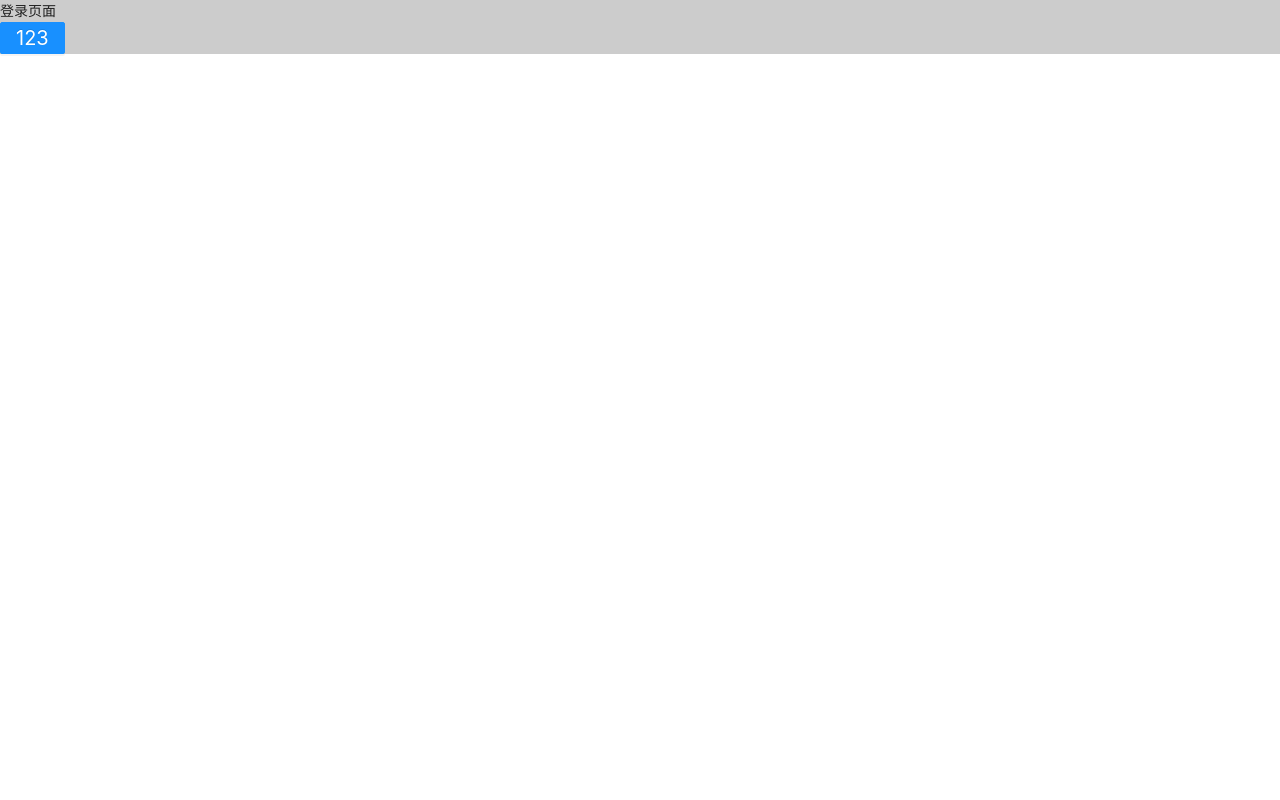
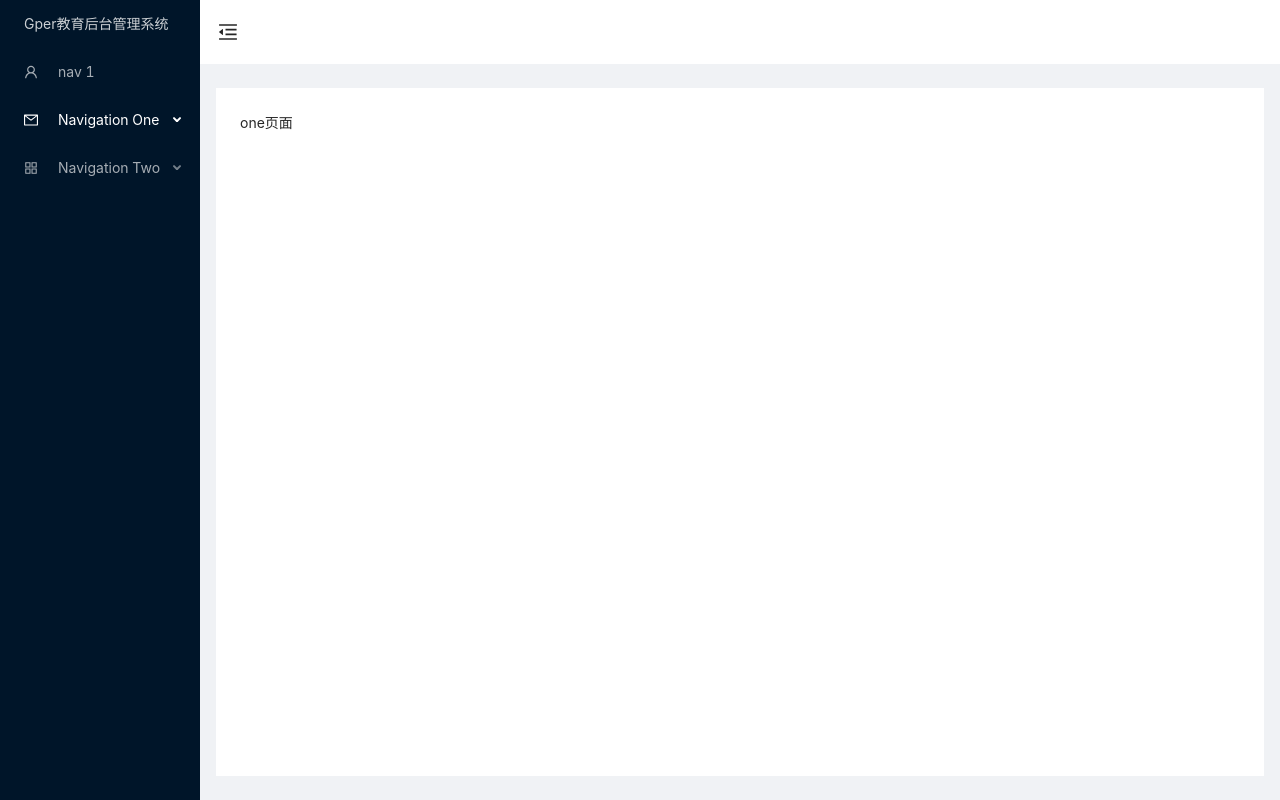
Before and after one commit to gitrty/myReact-Admin, a React app: page /one in a window 1280 px wide. Built offline with nearby package versions, Linux system fonts and the light colour scheme.

Commit message:
完成左侧导航栏架构及路由

```diff
--- a/public/index.html
+++ b/public/index.html
@@ -24,7 +24,7 @@
       work correctly both with client-side routing and a non-root public URL.
       Learn how to configure a non-root public URL by running `npm run build`.
     -->
-    <title>React App</title>
+    <title>Vue App</title>
   </head>
   <body>
     <noscript>You need to enable JavaScript to run this app.</noscript>
--- a/src/App.js
+++ b/src/App.js
@@ -20,7 +20,7 @@ import Index from './components/index/index'
 class App extends React.Component {
 
   state = {
-    isLogin: false
+    isLogin: true
   }
 
   componentDidMount() {
--- a/src/assets/css/base.css
+++ b/src/assets/css/base.css
@@ -115,3 +115,10 @@ em {
 .f16 {
   font-size: 16px;
 }
+
+body,#root{
+  height: 100%;
+}
+.App{
+  height: 100%;
+}
--- /dev/null
+++ b/src/assets/css/index.less
@@ -0,0 +1,46 @@
+#components-layout-demo-custom-trigger .trigger {
+  font-size  : 18px;
+  line-height: 64px;
+  padding    : 0 24px;
+  cursor     : pointer;
+  transition : color 0.3s;
+}
+
+#components-layout-demo-custom-trigger .trigger:hover {
+  color: #1890ff;
+}
+
+#components-layout-demo-custom-trigger .logo {
+  height    : 32px;
+  background: rgba(255, 255, 255, 0.2);
+  margin    : 16px;
+}
+
+.site-layout .site-layout-background {
+  background: #fff;
+}
+
+.title {
+  width           : 200px;
+  height          : 40px;
+  margin          : 18px auto;
+  line-height     : 40px;
+  text-align      : center;
+  background-color: #334454;
+  font-size       : 16px;
+  color           : #fff;
+  transition      : all .4s;
+}
+
+.layout-diy {
+  height: 100%;
+}
+
+.logoImg {
+  width : 20px;
+  height: 20px;
+}
+
+.menu-item-txt{
+  margin-left: 6px;
+}
--- a/src/components/index/index.jsx
+++ b/src/components/index/index.jsx
@@ -1,23 +1,113 @@
 import React, { Component } from 'react'
-import { BrowserRouter as Router, Route, Link } from 'react-router-dom'
+import { BrowserRouter as Router, Route, Link, Redirect } from 'react-router-dom'
+import { Layout, Menu } from 'antd';
+import {
+    MenuUnfoldOutlined,
+    MenuFoldOutlined,
+    UserOutlined,
+    MailOutlined,
+    AppstoreOutlined,
+} from '@ant-design/icons';
 
+// 本页面css
+import '@/assets/css/index.less'
 
+// 路由组件
 import One from './one'
 import Two from './two'
 
-export default class Index extends Component {
+const { SubMenu } = Menu;
+
+const { Header, Sider, Content } = Layout;
+
+export default class SiderDemo extends Component {
+    state = {
+        collapsed: false,
+    };
+
+    toggle = () => {
+        this.setState({
+            collapsed: !this.state.collapsed,
+        });
+    };
 
     render() {
+
         return (
             <Router>
-                <ul>
-                    <li><Link to='/one'>toOne</Link> </li>
-                    <li><Link to='/two'>toTwo</Link> </li>
-                </ul>
-                <hr />
-                <Route path='/one' component={One}></Route>
-                <Route path='/two' component={Two}></Route>
+                <Layout className="layout-diy">
+                    <Sider trigger={null} collapsible collapsed={this.state.collapsed} >
+                        <Menu theme="dark" mode="inline" defaultSelectedKeys={['1']} >
+                            <Menu.Item key="0" disabled='true' title="Gper" style={{ 'cursor': 'pointer' }}>
+                                <span style={{ color: '#fff' }}>{this.state.collapsed ? '' : 'Gper教育后台管理系统'}</span>
+                            </Menu.Item>
+                            {/* 导航1 */}
+                            <Menu.Item key="777">
+                                <Link to='/one'>
+                                    <UserOutlined />
+                                    <span className="menu-item-txt">nav 1</span>
+                                </Link>
+                            </Menu.Item>
+                            {/* 导航2 */}
+                            <SubMenu
+                                key="sub1"
+                                title={
+                                    <span>
+                                        <MailOutlined />
+                                        <span>Navigation One</span>
+                                    </span>
+                                }
+                            >
+                                <Menu.Item key="1"><Link to='/one'>去one页面</Link></Menu.Item>
+                                <Menu.Item key="2"><Link to='/two'>去two页面</Link></Menu.Item>
+                                <Menu.Item key="3">Option 3</Menu.Item>
+                                <Menu.Item key="4">Option 4</Menu.Item>
+                            </SubMenu>
+                            {/* 导航3 */}
+                            <SubMenu
+                                key="sub2"
+                                title={
+                                    <span>
+                                        <AppstoreOutlined />
+                                        <span>Navigation Two</span>
+                                    </span>
+                                }
+                            >
+                                <Menu.Item key="5">Option 5</Menu.Item>
+                                <Menu.Item key="6">Option 6</Menu.Item>
+                                <SubMenu key="sub3" title="Submenu">
+                                    <Menu.Item key="7">Option 7</Menu.Item>
+                                    <Menu.Item key="8">Option 8</Menu.Item>
+                                </SubMenu>
+                            </SubMenu>
+                        </Menu>
+                    </Sider>
+                    <Layout className="site-layout">
+                        <Header className="site-layout-background" style={{ paddingLeft: '18px', fontSize: '20px' }}>
+                            {React.createElement(this.state.collapsed ? MenuUnfoldOutlined : MenuFoldOutlined, {
+                                className: 'trigger',
+                                onClick: this.toggle,
+                            })}
+                        </Header>
+                        <Content
+                            className="site-layout-background"
+                            style={{
+                                margin: '24px 16px',
+                                padding: 24,
+                                minHeight: 280,
+                                overflow: 'auto'
+                            }}
+                        >
+
+                            <Route path='/' exact render={() => (
+                                <Redirect to='/one' />
+                            )} />
+                            <Route path='/one' component={One}></Route>
+                            <Route path='/two' component={Two}></Route>
+                        </Content>
+                    </Layout>
+                </Layout>
             </Router>
-        )
+        );
     }
 }
```
Also changed, not shown: src/assets/img/logo.png (added).
